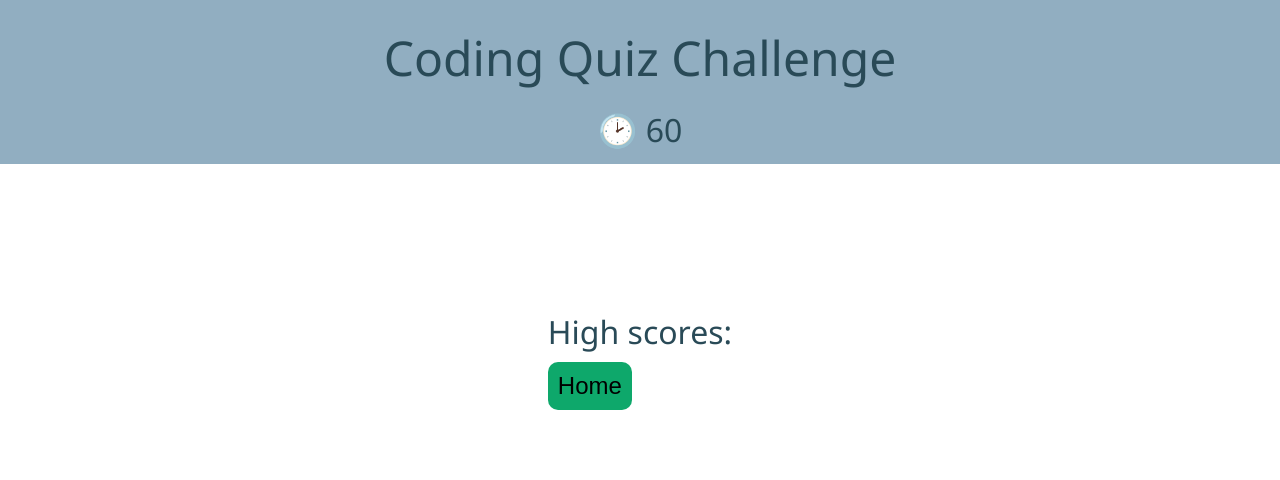
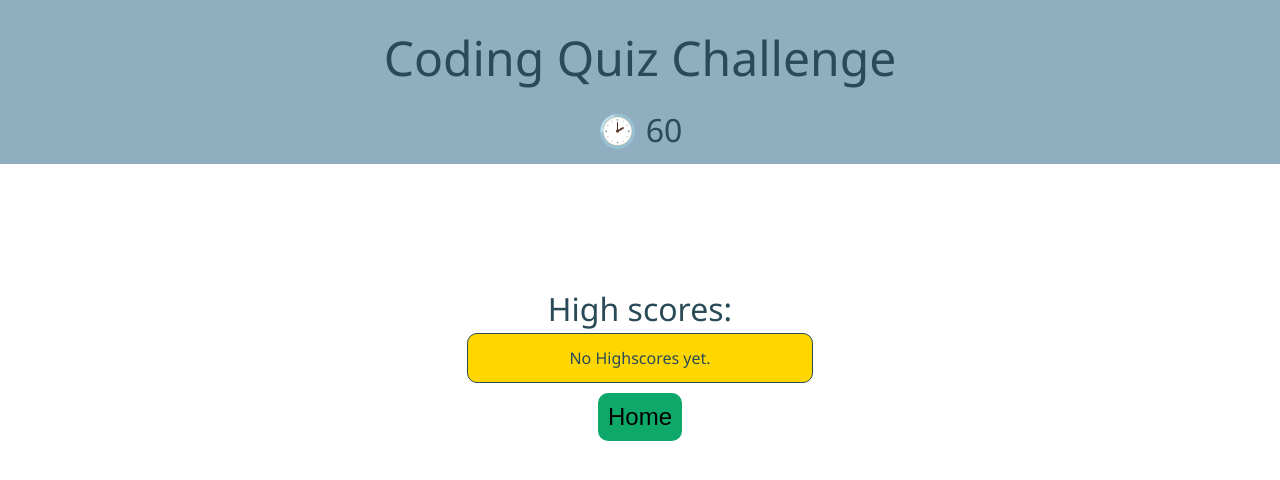
Before and after one commit to MichaelSinn/code-quiz, a plain HTML site: page index.html in a window 1280 px wide. Both pictures are taken after a click on the button "Highscores". Drawn offline with Linux system fonts and the light colour scheme.

Commit message:
Added readme, styled all pages, and fixed some bugs

```diff
--- a/assets/css/style.css
+++ b/assets/css/style.css
@@ -95,11 +95,14 @@ form input{
 
 #startSection > *{
     margin: 10px;
-    /* display: none; */
 }
 
 #quizSection{
     display: none;
+}
+
+#result{
+    text-align: center;
 }
 
 #answers li{
@@ -121,6 +124,36 @@ form input{
 }
 
 #highscoreSection{
-    line-height: 4em;
+    line-height: 3em;
     display: none;
 }
+
+#highscoreSection ol{
+    display: flex;
+    flex-direction: column;
+    align-items: center;
+}
+
+#highscoreSection ol li{
+    border: #294a57 1px solid;
+    width: 100%;
+    text-align: center;
+    padding: 0 20px;
+    margin-bottom: 10px;
+    border-radius: 10px;
+}
+
+#highscoreSection ol li:first-child{
+    background-color: gold;
+    padding: 0 50px;
+}
+
+#highscoreSection ol li:nth-child(2){
+    background-color: rgb(211, 153, 114);
+    padding: 0 40px;
+}
+
+#highscoreSection ol li:nth-child(3){
+    background-color: rgb(189, 189, 189);
+    padding: 0 30px;
+}
--- a/assets/js/main.js
+++ b/assets/js/main.js
@@ -1,11 +1,3 @@
-/*
-TODO
-    - Add top 5 scores to high scores (optional)
-    - Add styling to the page
-      - Colour the responses red or green
-      - Style the highscores page
-*/
-
 const questions = [
   {
     question: "Commonly used data types do NOT include which",
@@ -84,7 +76,7 @@ function startQuiz() {
 function finishQuiz() {
   const yourScoreEl = document.getElementById("yourScore");
   clearSections();
-  scoreSectionEl.setAttribute("style", "display: block");
+  scoreSectionEl.setAttribute("style", "display: flex");
   yourScoreEl.textContent = score;
 }
 
@@ -99,12 +91,18 @@ function showHighscore(){
   const highscoreListEl = document.getElementById("highscoreList");
   let highscores = JSON.parse(localStorage.getItem("highscores"));
   clearSections();
-  highscoreSectionEl.setAttribute("style", "display: block");
+  highscoreSectionEl.setAttribute("style", "display: flex");
   highscoreListEl.innerHTML = "";
 
   for (let i = 0; i < highscores.scores.length; i++){
     let highscoreListItem = document.createElement("li");
     highscoreListItem.textContent = `${highscores.scores[i].initials} - ${highscores.scores[i].score}`;
+    highscoreListEl.appendChild(highscoreListItem);
+  }
+
+  if (highscores.scores.length === 0){
+    let highscoreListItem = document.createElement("li");
+    highscoreListItem.textContent = "No Highscores yet.";
     highscoreListEl.appendChild(highscoreListItem);
   }
 }
--- a/index.html
+++ b/index.html
@@ -48,7 +48,9 @@
             <h2>High scores:</h2>
              <ol id="highscoreList">
              </ol>
-            <button id="homeButton">Home</button>
+
+             <div><button id="homeButton">Home</button></div>
+
         </section>
     </main>
 
```
Also changed, not shown: assets/images/screenshot1.PNG (added), assets/images/screenshot2.PNG (added), 1 other file.
